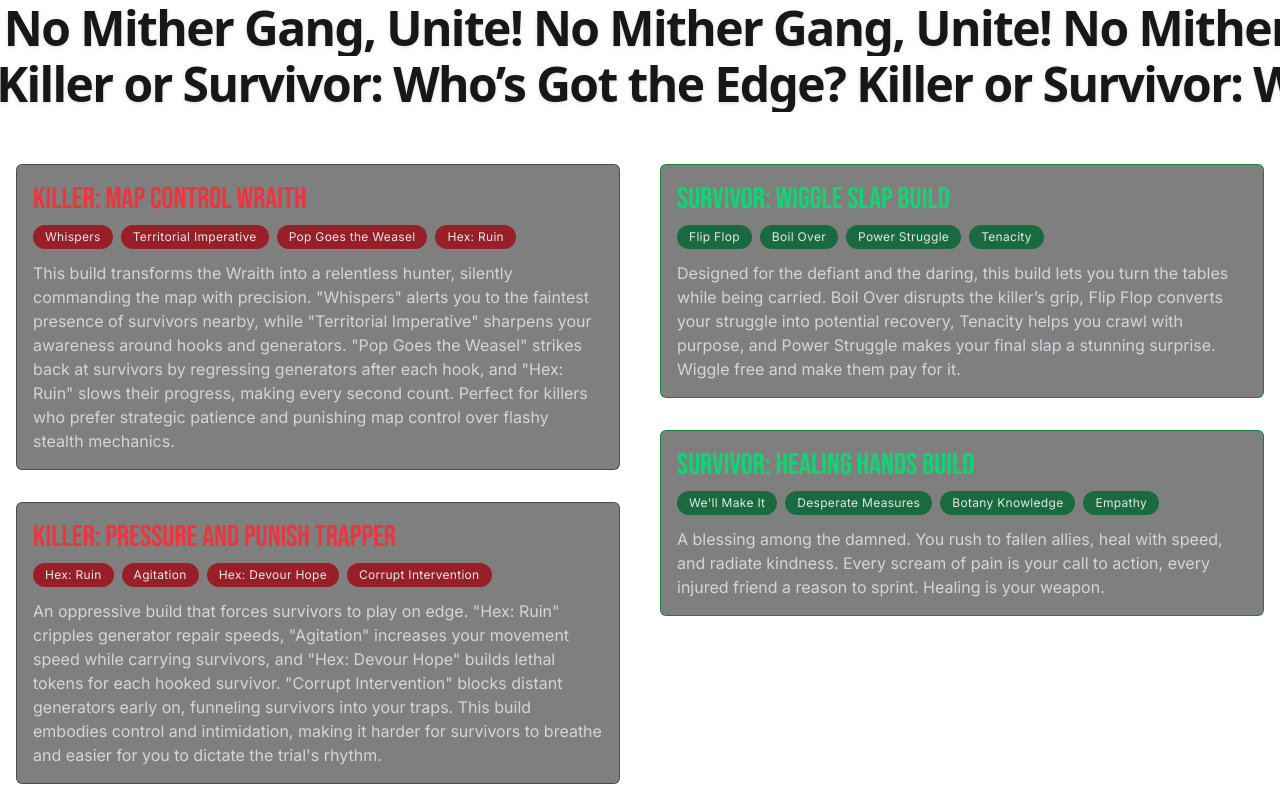
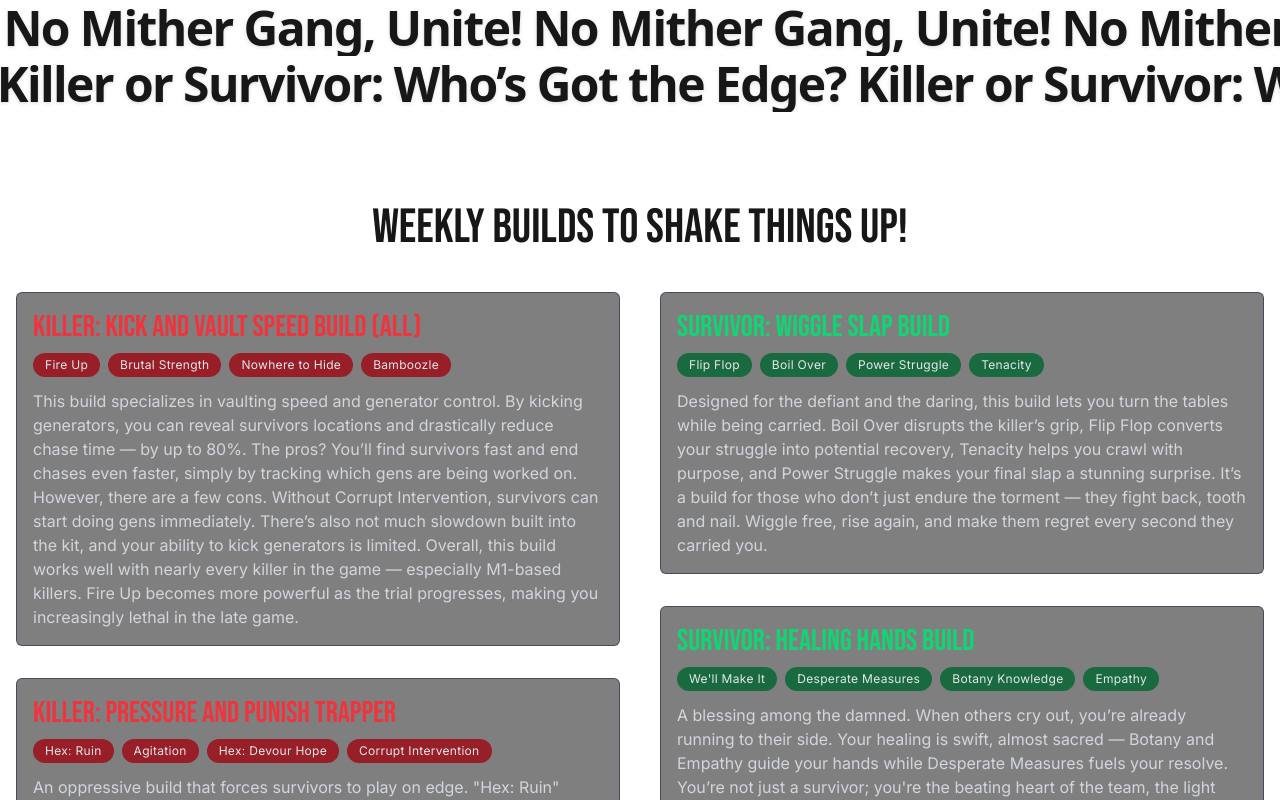
Before and after one commit to FredH2O/offthehook, a Next.js app: page / in a window 1280 px wide. Shown: the part 820-1620 px from the top of the page. Built offline with nearby package versions, Linux system fonts and the light colour scheme.

Commit message:
style: updated style for weekly build

```diff
--- a/components/build-of-the-week/BuildOfTheWeek.tsx
+++ b/components/build-of-the-week/BuildOfTheWeek.tsx
@@ -3,16 +3,19 @@ import { survivorBuilds, type SurvivorBuild } from "@/data/survivorBuilds";
 
 const BuildOfTheWeek = () => {
   return (
-    <section className="grid grid-cols-2 container mx-auto gap-x-10 px-4 py-8">
+    <section className="container mx-auto  px-4 py-8">
+      <h2 className="text-5xl text-center py-10">
+        Weekly Builds to Shake Things Up!
+      </h2>
+      <div className="grid grid-cols-2 gap-x-10 h-full place-items-center justify-center">
         {/* killer */}
-
-      <div className="space-y-8">
+        <div className="space-y-8 flex flex-col  justify-stretch h-full">
           {killerBuilds
-          .filter((_: KillerBuild, index: number) => [2, 3].includes(index))
+            .filter((_: KillerBuild, index: number) => [0, 3].includes(index))
             .map((build: KillerBuild, index: number) => (
               <div
                 key={index}
-              className="p-4 border border-gray-700/80 rounded-md bg-black/50 backdrop-blur-sm"
+                className="p-4 border hover:bg-slate-500/10 transition-all duration-50 border-gray-700/80 rounded-md bg-black/50 backdrop-blur-sm"
               >
                 <div>
                   <h3 className="text-3xl text-red-500/90">
@@ -40,13 +43,13 @@ const BuildOfTheWeek = () => {
         </div>
 
         {/* survivor */}
-      <div className="space-y-8">
+        <div className="space-y-8 flex flex-col justify-stretch h-full">
           {survivorBuilds
             .filter((_: SurvivorBuild, index: number) => [0, 2].includes(index))
             .map((build, index) => (
               <div
                 key={index}
-              className="p-4 border border-green-700/80 rounded-md bg-black/50 backdrop-blur-sm"
+                className="p-4 border hover:bg-slate-500/10 transition-all duration-50 border-gray-700/80 rounded-md bg-black/50 backdrop-blur-sm max-h-full"
               >
                 <div>
                   <h3 className="text-3xl text-green-400/90">
@@ -72,6 +75,7 @@ const BuildOfTheWeek = () => {
               </div>
             ))}
         </div>
+      </div>
     </section>
   );
 };
--- a/data/survivorBuilds.ts
+++ b/data/survivorBuilds.ts
@@ -9,13 +9,13 @@ export const survivorBuilds: SurvivorBuild[] = [
     name: "Wiggle Slap Build",
     perks: ["Flip Flop", "Boil Over", "Power Struggle", "Tenacity"],
     description:
-      "Designed for the defiant and the daring, this build lets you turn the tables while being carried. Boil Over disrupts the killer’s grip, Flip Flop converts your struggle into potential recovery, Tenacity helps you crawl with purpose, and Power Struggle makes your final slap a stunning surprise. Wiggle free and make them pay for it.",
+      "Designed for the defiant and the daring, this build lets you turn the tables while being carried. Boil Over disrupts the killer’s grip, Flip Flop converts your struggle into potential recovery, Tenacity helps you crawl with purpose, and Power Struggle makes your final slap a stunning surprise. It’s a build for those who don’t just endure the torment — they fight back, tooth and nail. Wiggle free, rise again, and make them regret every second they carried you.",
   },
   {
     name: "Shadow Walker Build",
     perks: ["Iron Will", "Urban Evasion", "Quick & Quiet", "Dance With Me"],
     description:
-      "For the silent shadow who disappears like mist. This build lets you crouch-walk swiftly, vault without a sound, and vanish without a trace. No breathing, no noise — just silence and escape.",
+      "For the silent shadow who disappears like mist in the moonlight. This build lets you crouch-walk swiftly through grass and rubble, vault without a whisper, and vanish without a trace. Iron Will silences your pain, and Urban Evasion glides you under the radar. No breathing, no noise — just footsteps fading into nothingness. Perfect for the ghost who was never truly seen.",
   },
   {
     name: "Healing Hands Build",
@@ -26,25 +26,25 @@ export const survivorBuilds: SurvivorBuild[] = [
       "Empathy",
     ],
     description:
-      "A blessing among the damned. You rush to fallen allies, heal with speed, and radiate kindness. Every scream of pain is your call to action, every injured friend a reason to sprint. Healing is your weapon.",
+      "A blessing among the damned. When others cry out, you’re already running to their side. Your healing is swift, almost sacred — Botany and Empathy guide your hands while Desperate Measures fuels your resolve. You’re not just a survivor; you're the beating heart of the team, the light that doesn’t flicker, even when all hope seems lost.",
   },
   {
     name: "Loop De Loop Build",
     perks: ["Dead Hard", "Lithe", "Windows of Opportunity", "Resilience"],
     description:
-      "This is the build for the loop artist — the master of tiles and pallets. Spot every vault and pallet, vault faster when injured, and chain escapes like a choreographed dance. Loop until the killer weeps.",
+      "This is the build for the loop artist — the one who sees the map like a maze to be danced. Every vault, every pallet, every tile becomes your stage. Injured? You vault faster. Sprinting? You dart like a fox. With resilience and knowledge, you loop until the killer’s patience runs out. The chase is your art — and you never stop painting.",
   },
   {
     name: "Selfish Escape Build",
     perks: ["Adrenaline", "Decisive Strike", "Unbreakable", "Sprint Burst"],
     description:
-      "Survival is the only goal. With Sprint Burst and Adrenaline, you're gone before the killer blinks. Get slugged? Rise again. Grabbed? Strike back. You're not here to help — you're here to *live*.",
+      "Survival is the only goal. You are the embodiment of self-preservation, a blur of adrenaline and resolve. Sprint Burst starts your flight, Adrenaline ends it in glory. If you fall, Unbreakable brings you back. If they grab you, Decisive Strike hits back hard. You’re not the team player — you’re the survivor who *always* makes it to the gate, no matter what.",
   },
   {
     name: "The Aura Whisperer Build",
     perks: ["Kindred", "Bond", "Open-Handed", "Dark Sense"],
     description:
-      "See all, know all. Whether allies are near or far, and whether the killer lurks nearby, you're always a step ahead. Your eyes pierce the Fog — and guide your friends to safety.",
+      "See all, know all — the eyes and ears of your team. Bond lets you sense your allies, Kindred reveals the truth in hooks, Open-Handed expands your insight, and Dark Sense warns you of danger to come. You guide, protect, and plan. You are the strategist in the Fog, and your knowledge is your greatest power.",
   },
   {
     name: "Unhook Hero Build",
@@ -55,12 +55,12 @@ export const survivorBuilds: SurvivorBuild[] = [
       "Decisive Strike",
     ],
     description:
-      "Built for the brave who rush the hook and make miracles happen. You earn your freedom and protect others as you run interference. You’re the guardian angel with a backbone of steel.",
+      "Built for the brave who rush the hook without a second thought. You take the risk, shield the unhooked, and if needed, fight your way out. Borrowed Time gives others a chance, Off the Record keeps you safe, and Deliverance rewards your selfless heart. You're not just a hero — you're the storm that disrupts the killer's plan.",
   },
   {
     name: "Generator Gremlin Build",
     perks: ["Prove Thyself", "Repressed Alliance", "Overzealous", "Resilience"],
     description:
-      "Your mission is simple: power those gens. With a blessing or a cleanse, you surge with speed. With a teammate nearby, you fly. You're not flashy — you're the reason the gates open.",
+      "Your mission is clear: power those gens, no matter the cost. With Prove Thyself, you speed the process with teammates. Overzealous kicks in after cleansing — your cleanse is your engine. Repressed Alliance buys time, and Resilience keeps the tempo high, even when injured. You’re not flashy, but you are relentless. You are the hum behind every gate that opens.",
   },
 ];
```
Lines whose indentation alone changed are shown as unchanged.
